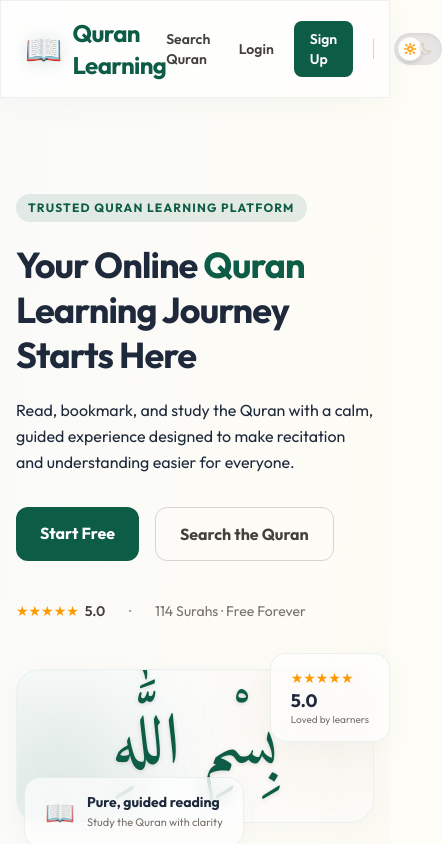
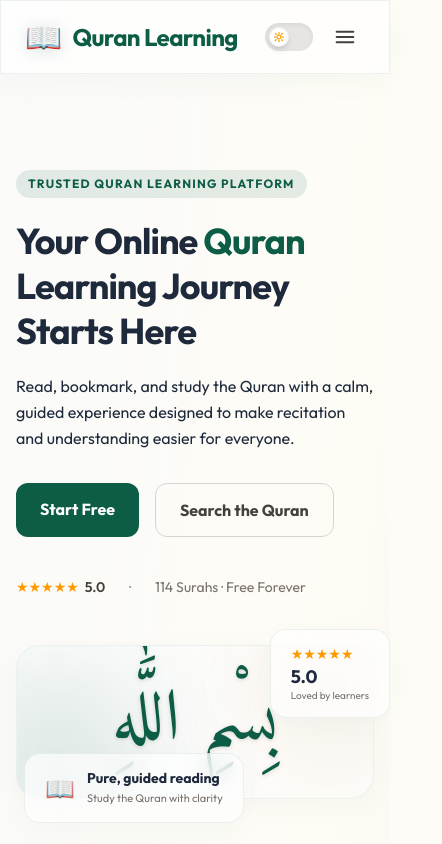
Before and after one commit to SamniHasnath/Project-Learning-27_Quran_Website, a React (Vite) app in the folder frontend/: page / in a window 390 px wide. Shown: the top 844 px of the page, 442 px wide, since content can reach past the window. Built offline with nearby package versions, Linux system fonts and the light colour scheme; no server answers.

Commit message:
feat: update

```diff
--- a/frontend/src/components/Navbar.jsx
+++ b/frontend/src/components/Navbar.jsx
@@ -1,8 +1,11 @@
+import { useState } from 'react';
 import { Link } from 'react-router-dom';
 import useAuthStore from '../store/authStore';
 
 const Navbar = ({ darkMode, setDarkMode }) => {
   const { user, logout } = useAuthStore();
+  const [menuOpen, setMenuOpen] = useState(false);
+  const closeMenu = () => setMenuOpen(false);
 
   return (
     <nav className="glass sticky top-0 z-50 px-6 py-4 mb-8 border-b border-islamic-green/10 dark:border-islamic-gold/15 bg-white/70 dark:bg-islamic-dark/75">
@@ -11,7 +14,9 @@ const Navbar = ({ darkMode, setDarkMode }) => {
           <span className="text-3xl filter drop-shadow-[0_2px_8px_rgba(13,92,70,0.15)] dark:drop-shadow-[0_2px_8px_rgba(197,168,128,0.25)]">📖</span>
           <span className="font-sans tracking-tight">Quran Learning</span>
         </Link>
-        <div className="flex items-center gap-5">
+
+        {/* Desktop links */}
+        <div className="hidden md:flex items-center gap-5">
           <Link to="/search" className="text-sm font-semibold text-stone-700 dark:text-stone-300 hover:text-islamic-green dark:hover:text-islamic-gold transition-colors">
             Search Quran
           </Link>
@@ -70,7 +75,97 @@ const Navbar = ({ darkMode, setDarkMode }) => {
             </div>
           </button>
         </div>
+
+        {/* Mobile controls */}
+        <div className="flex md:hidden items-center gap-3">
+          <button
+            onClick={() => setDarkMode(!darkMode)}
+            className="relative w-12 h-7 rounded-full bg-stone-200 dark:bg-stone-900 p-1 cursor-pointer transition-all duration-300 shadow-[inset_0_2px_4px_rgba(0,0,0,0.06)] dark:shadow-[inset_0_2px_4px_rgba(0,0,0,0.3)] focus:outline-none flex items-center"
+            aria-label="Toggle Dark Mode"
+          >
+            <div
+              className={`w-5 h-5 rounded-full bg-white dark:bg-islamic-dark shadow-md transition-all duration-300 ease-out flex items-center justify-center border border-stone-200/50 dark:border-stone-850 ${
+                darkMode ? 'translate-x-5' : 'translate-x-0'
+              }`}
+            >
+              {darkMode ? (
+                <svg xmlns="http://www.w3.org/2000/svg" fill="none" viewBox="0 0 24 24" strokeWidth={2.5} stroke="currentColor" className="w-3 h-3 text-islamic-gold">
+                  <path strokeLinecap="round" strokeLinejoin="round" d="M21.752 15.002A9.718 9.718 0 0118 15.75c-5.385 0-9.75-4.365-9.75-9.75 0-1.33.266-2.597.748-3.752A9.753 9.753 0 003 11.25C3 16.635 7.365 21 12.75 21a9.753 9.753 0 009.002-5.998z" />
+                </svg>
+              ) : (
+                <svg xmlns="http://www.w3.org/2000/svg" fill="none" viewBox="0 0 24 24" strokeWidth={2.5} stroke="currentColor" className="w-3 h-3 text-amber-500">
+                  <path strokeLinecap="round" strokeLinejoin="round" d="M12 3v2.25m0 13.5V21M4.93 4.93l1.59 1.59m10.96 10.96l1.59 1.59M3 12h2.25m13.5 0H21m-2.23-7.07l-1.59 1.59m-10.96 10.96l-1.59 1.59M12 8.25a3.75 3.75 0 100 7.5 3.75 3.75 0 000-7.5z" />
+                </svg>
+              )}
+            </div>
+          </button>
+
+          <button
+            onClick={() => setMenuOpen(!menuOpen)}
+            className="p-2 rounded-lg text-stone-700 dark:text-stone-300 hover:bg-stone-100 dark:hover:bg-stone-800/50 transition-colors cursor-pointer"
+            aria-label="Toggle menu"
+            aria-expanded={menuOpen}
+          >
+            {menuOpen ? (
+              <svg xmlns="http://www.w3.org/2000/svg" fill="none" viewBox="0 0 24 24" strokeWidth={2.2} stroke="currentColor" className="w-6 h-6">
+                <path strokeLinecap="round" strokeLinejoin="round" d="M6 18L18 6M6 6l12 12" />
+              </svg>
+            ) : (
+              <svg xmlns="http://www.w3.org/2000/svg" fill="none" viewBox="0 0 24 24" strokeWidth={2.2} stroke="currentColor" className="w-6 h-6">
+                <path strokeLinecap="round" strokeLinejoin="round" d="M3.75 6.75h16.5M3.75 12h16.5M3.75 17.25h16.5" />
+              </svg>
+            )}
+          </button>
+        </div>
       </div>
+
+      {/* Mobile dropdown panel */}
+      {menuOpen && (
+        <div className="md:hidden container mx-auto mt-4 pt-4 pb-1 flex flex-col gap-1.5 border-t border-stone-200/50 dark:border-stone-800/50 animate-fade-in">
+          <Link
+            to="/search"
+            onClick={closeMenu}
+            className="px-4 py-3 rounded-xl font-semibold text-sm text-stone-700 dark:text-stone-300 hover:bg-stone-100 dark:hover:bg-stone-800/50 transition-colors"
+          >
+            Search Quran
+          </Link>
+
+          {user ? (
+            <>
+              <Link
+                to="/dashboard"
+                onClick={closeMenu}
+                className="px-4 py-3 rounded-xl font-semibold text-sm text-stone-700 dark:text-stone-300 hover:bg-stone-100 dark:hover:bg-stone-800/50 transition-colors"
+              >
+                {user.name}
+              </Link>
+              <button
+                onClick={() => { logout(); closeMenu(); }}
+                className="text-left px-4 py-3 rounded-xl font-semibold text-sm text-red-500 hover:bg-red-50 dark:hover:bg-red-950/20 transition-colors cursor-pointer"
+              >
+                Logout
+              </button>
+            </>
+          ) : (
+            <>
+              <Link
+                to="/login"
+                onClick={closeMenu}
+                className="px-4 py-3 rounded-xl font-semibold text-sm text-stone-700 dark:text-stone-300 hover:bg-stone-100 dark:hover:bg-stone-800/50 transition-colors"
+              >
+                Login
+              </Link>
+              <Link
+                to="/register"
+                onClick={closeMenu}
+                className="px-4 py-3 rounded-xl font-bold text-sm text-center bg-islamic-green dark:bg-islamic-gold text-white dark:text-islamic-dark hover:shadow-md transition-all"
+              >
+                Sign Up
+              </Link>
+            </>
+          )}
+        </div>
+      )}
     </nav>
   );
 };
```
